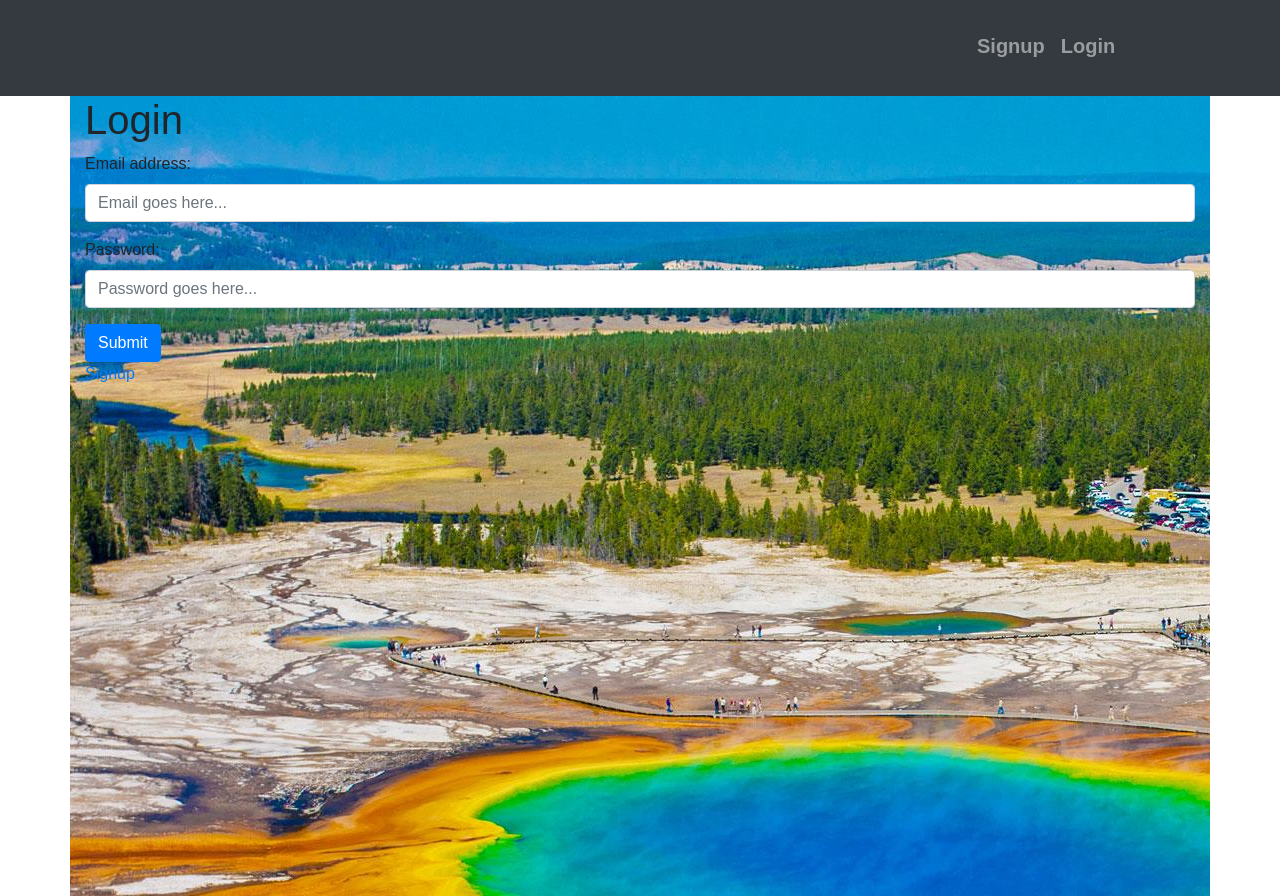
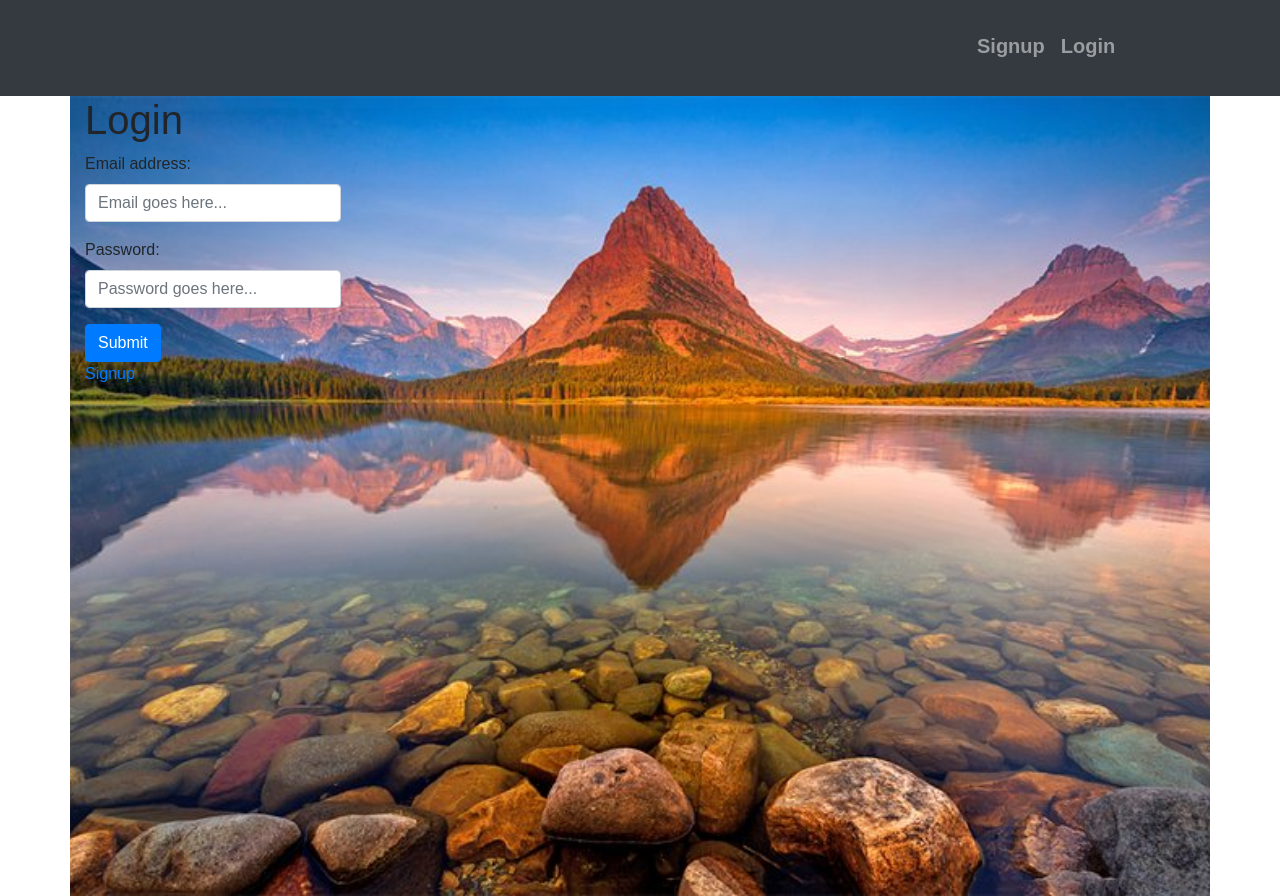
Before and after one commit to hferris/trailify, a React (Create React App) app in the folder client/: page /login in a window 1280 px wide. Built offline with nearby package versions, Linux system fonts and the light colour scheme.

Commit message:
updated bg imgs

```diff
--- a/client/src/pages/Home/index.js
+++ b/client/src/pages/Home/index.js
@@ -18,13 +18,20 @@ function Home() {
     backgroundImage: `url(${background})`,
 
   };
+  const titleStyles = {
+    backgroundSize: "cover",
+    backgroundImage: `url(${background})`,
+    minHeight: "10vh",
+
+
+  };
 
 
   return (
     <div style={styles} className="App">
-      <div className="App-header">
+      <div style={titleStyles}className="App-header">
 
-        <h2>Welcome to Parkify</h2>
+        <h1>Welcome to Parkify</h1>
 
       </div>
       <p className="App-intro">
--- a/client/src/pages/Login.js
+++ b/client/src/pages/Login.js
@@ -7,10 +7,16 @@ const styles = {
   height: "100vh",
   width: "100vw",
   backgroundRepeat: "no-repeat",
-  backgroundPosition: 'center',
+  backgroundPosition: "center",
   backgroundSize: "cover",
-  background: `url(${background})`,
+  marginRight: "auto",
+  marginLeft: "auto",
+  border: "1px",
+  backgroundImage: `url(${background})`,
+};
 
+const whatstyles = {
+  width: "20vw",
 };
 
 function Login() {
@@ -23,13 +29,13 @@ function Login() {
     return <Redirect to="/" />;
   }
 
-  const handleFormSubmit = event => {
+  const handleFormSubmit = (event) => {
     event.preventDefault();
 
     login(email, password)
       // navigate to the profile page
       .then(() => history.push("/"))
-      .catch(err => {
+      .catch((err) => {
         alert(err.response.data.message);
       });
   };
@@ -42,6 +48,7 @@ function Login() {
           <label htmlFor="email">Email address:</label>
           <input
             className="form-control"
+            style={whatstyles}
             placeholder="Email goes here..."
             name="email"
             type="email"
@@ -54,6 +61,7 @@ function Login() {
           <label htmlFor="pwd">Password:</label>
           <input
             className="form-control"
+            style={whatstyles}
             placeholder="Password goes here..."
             name="password"
             type="password"
--- a/client/src/pages/Signup.js
+++ b/client/src/pages/Signup.js
@@ -8,10 +8,17 @@ const styles = {
   height: "100vh",
   width: "100vw",
   backgroundRepeat: "no-repeat",
-  backgroundPosition: 'center',
+  backgroundPosition: "center",
   backgroundSize: "cover",
+  marginRight: "auto",
+  border: "1px",
+  padding: "10px",
+
   backgroundImage: `url(${background})`,
+};
 
+const whatstyles = {
+  width: "20vw",
 };
 
 function Signup() {
@@ -57,6 +64,7 @@ function Signup() {
           <input
             className="form-control"
             placeholder="Username goes here..."
+            style={whatstyles}
             name="username"
             type="text"
             id="username"
@@ -67,6 +75,7 @@ function Signup() {
           <label htmlFor="email">Email address:</label>
           <input
             className="form-control"
+            style={whatstyles}
             placeholder="Email goes here..."
             name="email"
             type="email"
@@ -78,6 +87,7 @@ function Signup() {
           <label htmlFor="pwd">Password:</label>
           <input
             className="form-control"
+            style={whatstyles}
             placeholder="Password goes here..."
             name="password"
             type="password"
```
Also changed, not shown: client/src/imgs/login.jpeg, client/src/imgs/signup.jpeg.
